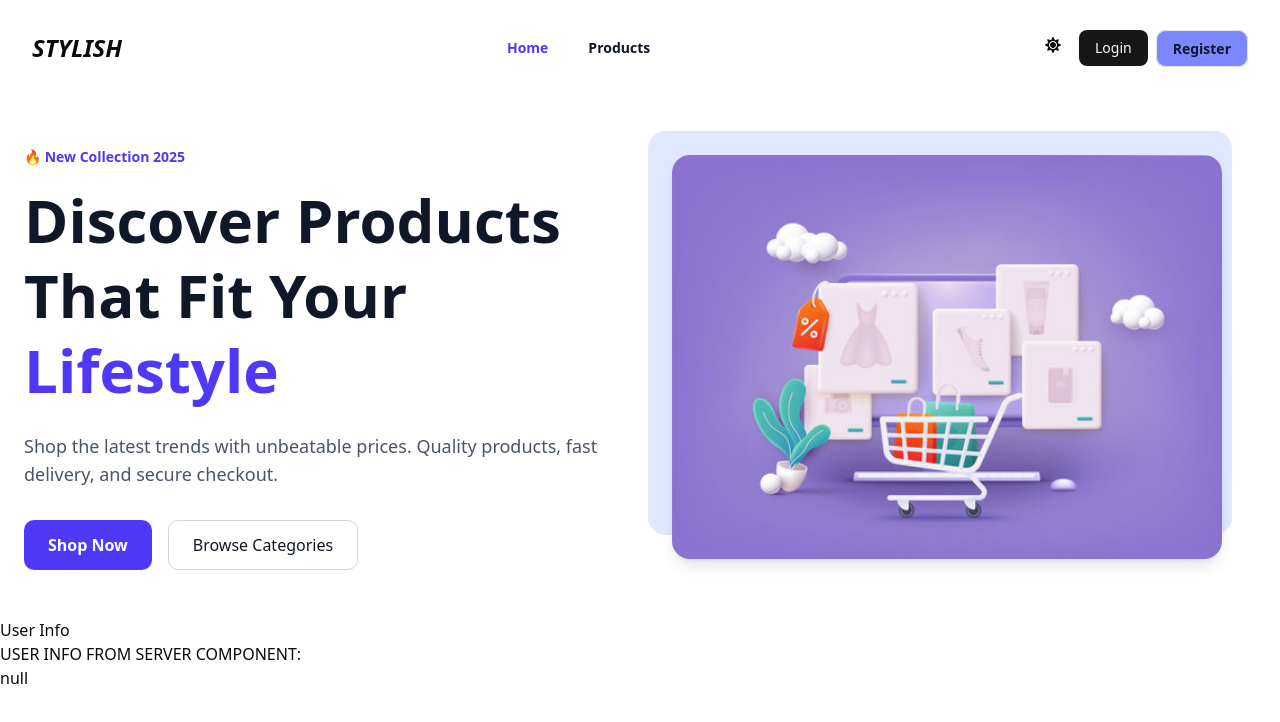
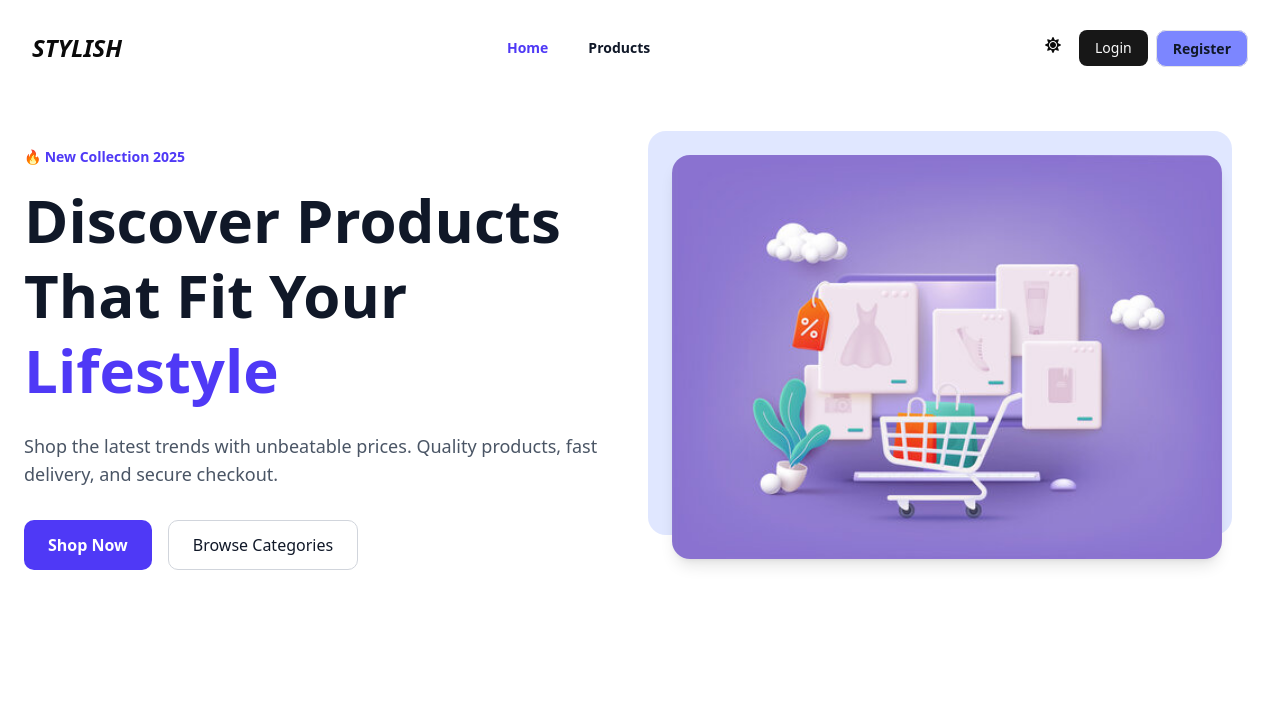
Before and after one commit to Mohotasir/Next.js_Recap_with_project, a Next.js app: page / in a window 1280 px wide. Shown: the top 722 px of the page. Built offline with nearby package versions, Linux system fonts and the light colour scheme; no server answers.

Commit message:
remove : some codes

```diff
--- a/app/page.js
+++ b/app/page.js
@@ -1,30 +1,20 @@
 import Image from "next/image";
-import UserInfo from "./components/userInfo";
-import { getServerSession } from "next-auth";
-import { authOptions } from "./api/auth/[...nextauth]/route";
 export default async function Home() {
-  const session = await getServerSession(authOptions)
   return (
     <div className="min-h-screen">
-  {/* Hero Section */}
       <section className="max-w-7xl mx-auto px-6 py-12 grid grid-cols-1 md:grid-cols-2 gap-16 items-center">
-
-    {/* Left Content */}
         <div>
           <span className="inline-block mb-4 text-sm font-semibold text-indigo-600 dark:text-indigo-400">
             🔥 New Collection 2025
           </span>
-
           <h1 className="text-5xl md:text-6xl font-extrabold leading-tight text-gray-900 dark:text-white">
             Discover Products <br />
             That Fit Your <span className="text-indigo-600">Lifestyle</span>
           </h1>
-
           <p className="mt-6 text-lg text-gray-600 dark:text-gray-300">
             Shop the latest trends with unbeatable prices.
             Quality products, fast delivery, and secure checkout.
           </p>
-
           <div className="mt-8 flex gap-4">
             <button className="px-6 py-3 rounded-lg bg-indigo-600 text-white font-semibold hover:bg-indigo-700 transition">
               Shop Now
@@ -35,7 +25,6 @@ export default async function Home() {
           </div>
         </div>
 
-    {/* Right Image */}
         <div className="relative">
           <div className="absolute -top-6 -left-6 w-full h-full bg-indigo-100 dark:bg-indigo-900 rounded-2xl"></div>
           <Image
@@ -48,9 +37,6 @@ export default async function Home() {
         </div>
 
       </section>
-    <UserInfo />
-    <p>USER INFO FROM SERVER COMPONENT:</p>
-    <p>{JSON.stringify(session)}</p>
     </div>
 
   );
```
Lines whose indentation alone changed are shown as unchanged.
